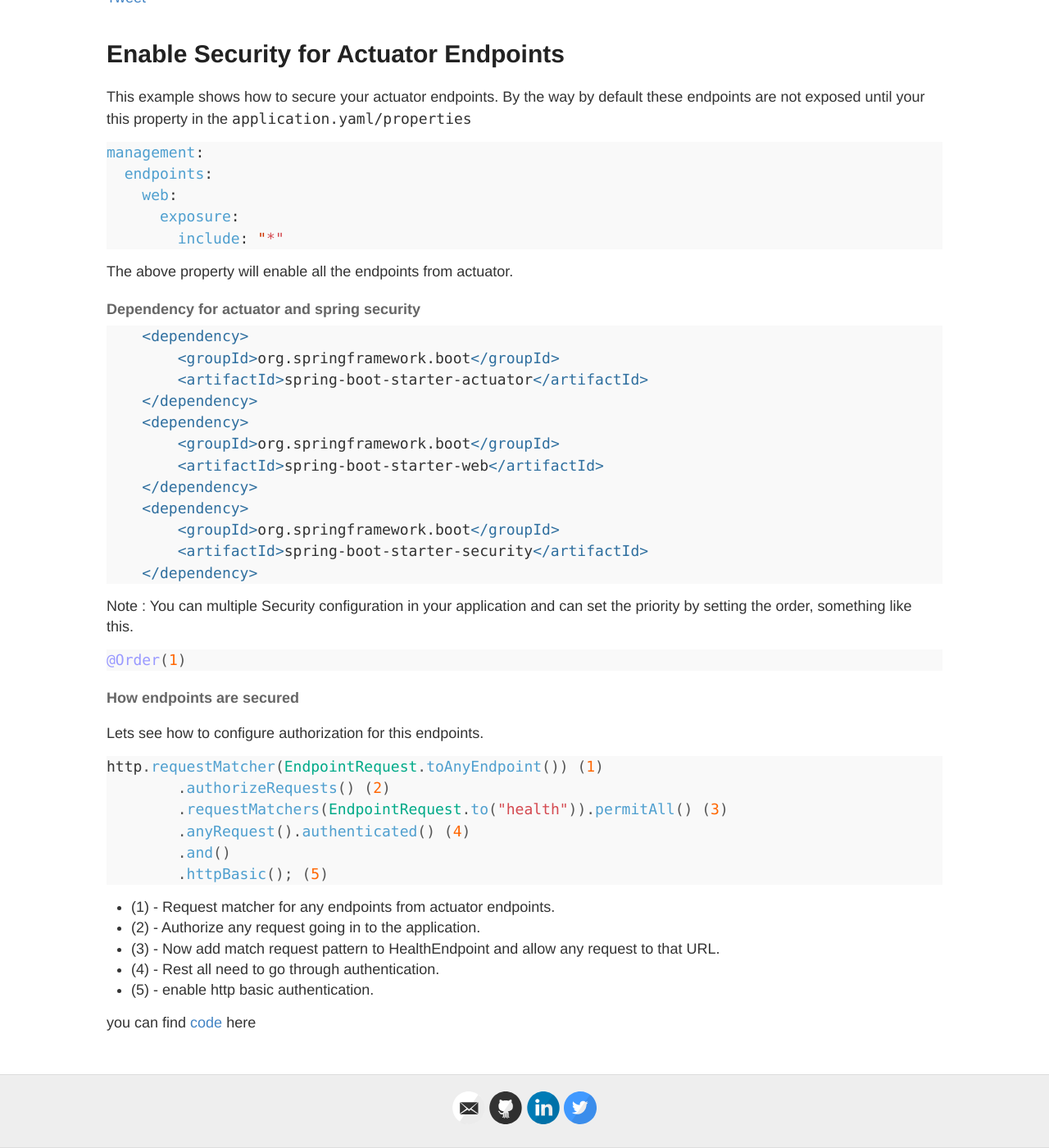
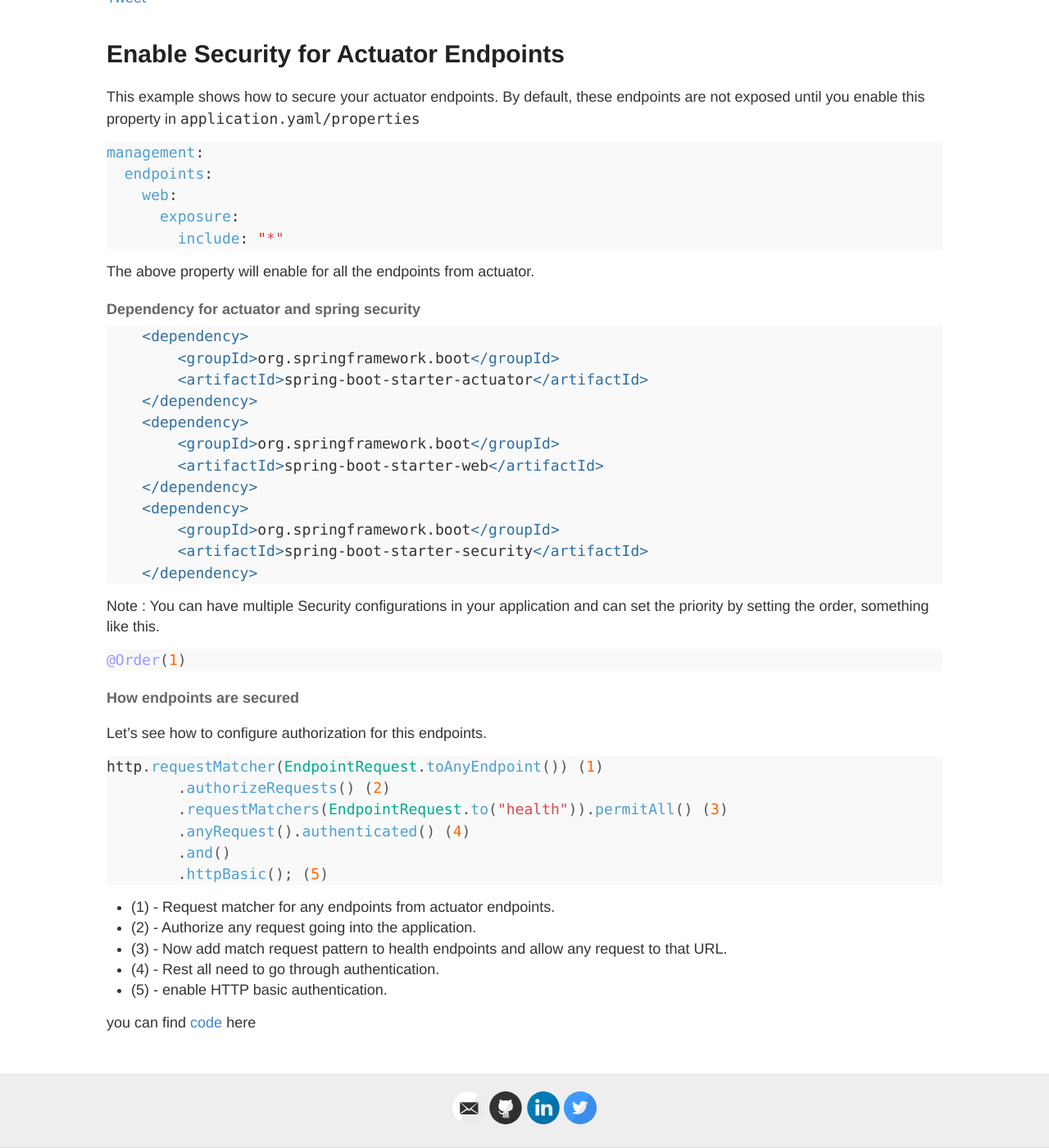
Before and after one commit to nbenjamin/nbenjamin.github.io, a Jekyll site: the page built from _posts/2019-03-18-Enable-security-on-actuator-endpoints.md, in a window 1280 px wide and 1400 px high, scrolled down 257 px. Shown: the whole window at 82% size. Built offline with Jekyll 4.4.1, drawn with Linux system fonts in a browser that asks for light colours; comment, search, counter and statistics services are not loaded.

Commit message:
Update 2019-03-18-Enable-security-on-actuator-endpoints.md

````diff
--- a/_posts/2019-03-18-Enable-security-on-actuator-endpoints.md
+++ b/_posts/2019-03-18-Enable-security-on-actuator-endpoints.md
@@ -10,8 +10,8 @@ comments: true
 
 # Enable Security for Actuator Endpoints
 This example shows how to secure your actuator endpoints.
-By the way by default these endpoints are not exposed until your this
-property in the `application.yaml/properties`
+By default, these endpoints are not exposed until you enable this
+property in `application.yaml/properties`
 
 ```yaml
 management:
@@ -21,7 +21,7 @@ management:
         include: "*"
 ```
 
-The above property will enable all the endpoints from actuator.
+The above property will enable for all the endpoints from actuator.
 
 
 #### Dependency for actuator and spring security
@@ -42,7 +42,7 @@ The above property will enable all the endpoints from actuator.
 ```
 
 
-Note : You can multiple Security configuration in your application and
+Note : You can have multiple Security configurations in your application and
 can set the priority by setting the order, something like this.
 
 ```java
@@ -50,7 +50,7 @@ can set the priority by setting the order, something like this.
 ```
 
 #### How endpoints are secured
-Lets see how to configure authorization for this endpoints.
+Let's see how to configure authorization for this endpoints.
 
 ```java
 http.requestMatcher(EndpointRequest.toAnyEndpoint()) (1)
@@ -62,9 +62,9 @@ http.requestMatcher(EndpointRequest.toAnyEndpoint()) (1)
 ```
 
  - (1) - Request matcher for any endpoints from actuator endpoints.
- - (2) - Authorize any request going in to the application.
- - (3) - Now add match request pattern to HealthEndpoint and allow any request to that URL.
+ - (2) - Authorize any request going into the application.
+ - (3) - Now add match request pattern to health endpoints and allow any request to that URL.
  - (4) - Rest all need to go through authentication.
- - (5) - enable http basic authentication.
+ - (5) - enable HTTP basic authentication.
 
 you can find [code](https://github.com/nbenjamin/spring-security-samples/tree/master/without-webflux-actuator-endpoint-security) here
````
